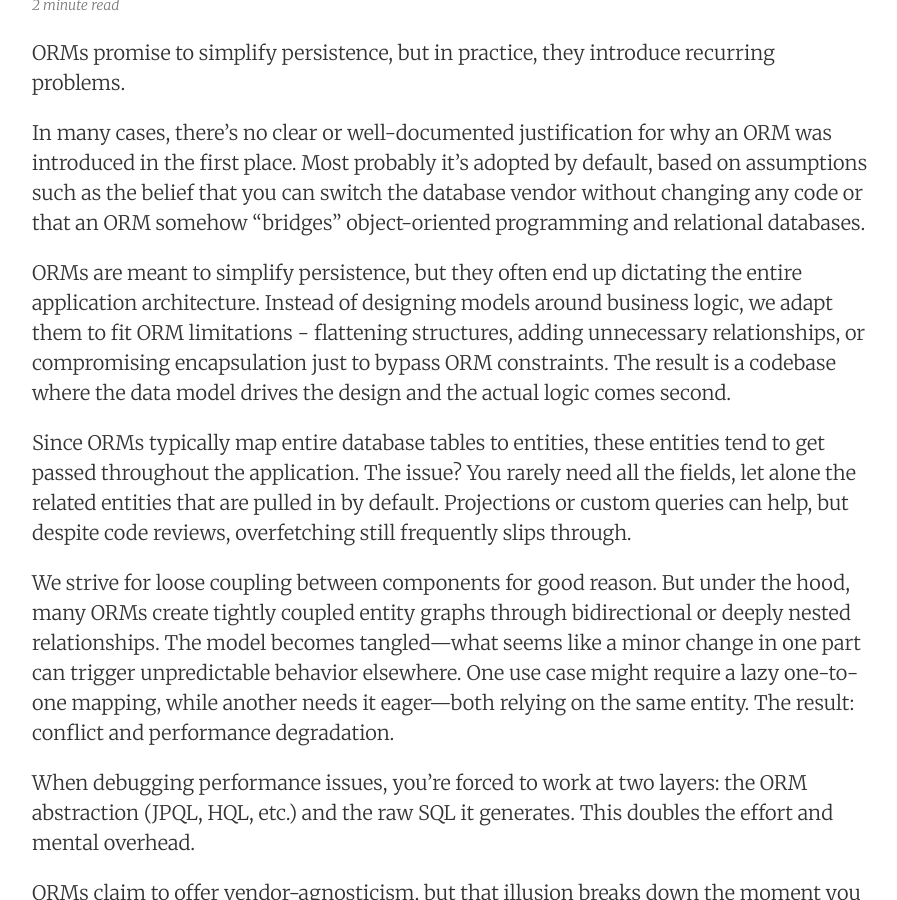
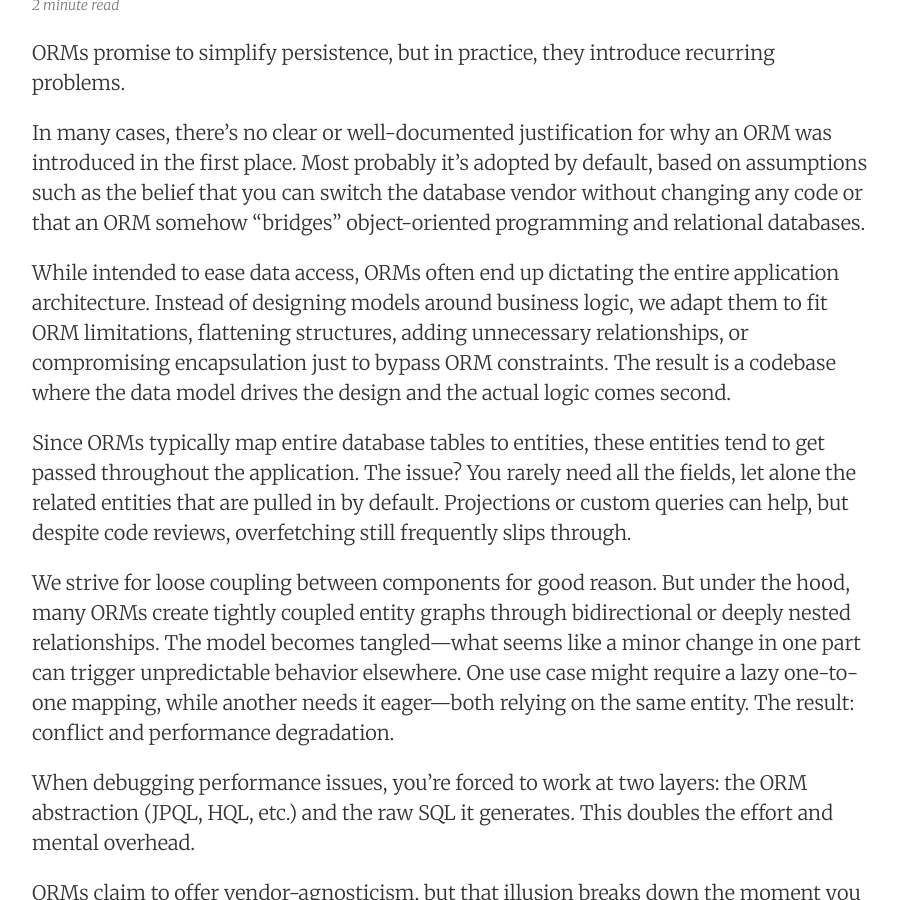
Before and after one commit to apulbere/apulbere.github.io, a Jekyll site: the page built from _posts/2025-07-23-premature-orm.md, in a window 1280 px wide and 900 px high, scrolled down 382 px. Shown: the whole window, without its empty margins (188-1085 px from the left). Built offline with Jekyll 4.4.1, drawn with Linux system fonts in a browser that asks for light colours; nearby versions of some CDN libraries.

Commit message:
premature ORM

```diff
--- a/_posts/2025-07-23-premature-orm.md
+++ b/_posts/2025-07-23-premature-orm.md
@@ -8,7 +8,7 @@ ORMs promise to simplify persistence, but in practice, they introduce recurring
 
 In many cases, there’s no clear or well-documented justification for why an ORM was introduced in the first place. Most probably it’s adopted by default, based on assumptions such as the belief that you can switch the database vendor without changing any code or that an ORM somehow “bridges” object-oriented programming and relational databases.
 
-ORMs are meant to simplify persistence, but they often end up dictating the entire application architecture. Instead of designing models around business logic, we adapt them to fit ORM limitations - flattening structures, adding unnecessary relationships, or compromising encapsulation just to bypass ORM constraints. The result is a codebase where the data model drives the design and the actual logic comes second.
+While intended to ease data access, ORMs often end up dictating the entire application architecture. Instead of designing models around business logic, we adapt them to fit ORM limitations, flattening structures, adding unnecessary relationships, or compromising encapsulation just to bypass ORM constraints. The result is a codebase where the data model drives the design and the actual logic comes second.
 
 Since ORMs typically map entire database tables to entities, these entities tend to get passed throughout the application. The issue? You rarely need all the fields, let alone the related entities that are pulled in by default. Projections or custom queries can help, but despite code reviews, overfetching still frequently slips through.
 
```
